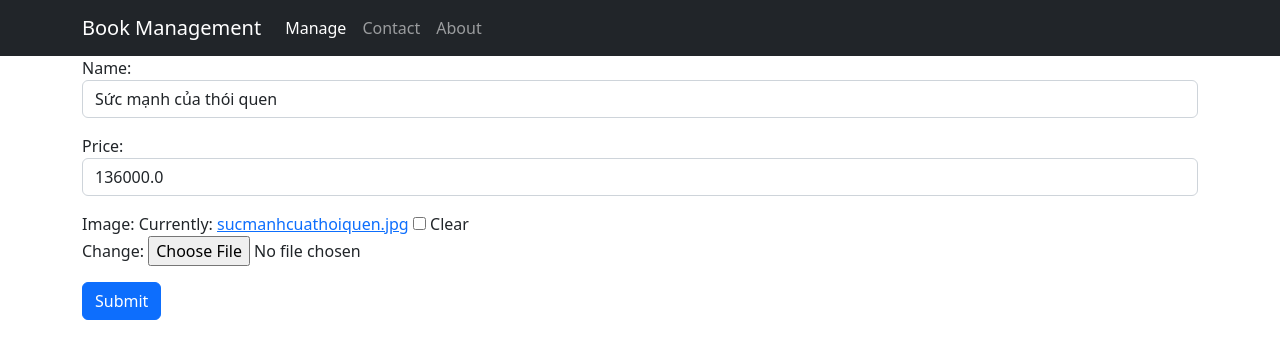
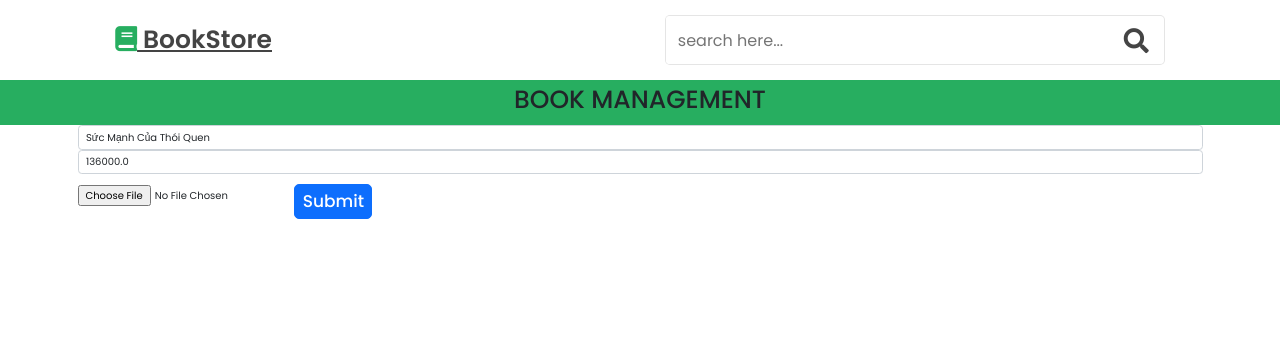
Before and after one commit to caominhtri1122001/BookStore, a Django app: page /1/update in a window 1280 px wide. Shown: the top 359 px of the page. Run offline with Django 4.2, Linux system fonts and the light colour scheme; data comes from the database, SQL or seed files in the repository; both versions use the stored data as it was after the commit.

Commit message:
update + mot chut giao dien

```diff
--- a/static/css/style.css
+++ b/static/css/style.css
@@ -72,10 +72,10 @@
 .btn{
     margin-top: 1rem;
     display:inline-block;
-    padding:.9rem 3rem;
+    /*padding:.9rem 3rem;*/
     border-radius: .5rem;
     color:#fff;
-    background:var(--green);
+    /*background:var(--green);*/
     font-size: 1.7rem;
     cursor: pointer;
     font-weight: 500;
--- a/store/templates/store/list.html
+++ b/store/templates/store/list.html
@@ -25,7 +25,7 @@
                     <a href="{% url 'detail' book.id %}">{{ book.name }}</a>
                 </td>
                 <td>
-                    <img class="img-thumbnail" style="width: 200px;height: auto; text-align: center;" src="{{ book.imageURL }}" alt="{{ book.name }}">
+                    <img class="img-thumbnail" style="width: 200px;height: auto; text-align: center;" src="{{ book.imageURL }}" alt="{{ book.name }}" width="50px">
                 </td>
                 <td style="color: red">
                     {{ book.price|floatformat:0 }}
--- a/store/templates/store/manage.html
+++ b/store/templates/store/manage.html
@@ -25,7 +25,7 @@
 {#        </tbody>#}
 {#    </table>#}
 
-
+{%  load static %}
 <!DOCTYPE html>
 <html lang="en">
 <head>
@@ -36,15 +36,35 @@
     <link href="https://cdn.jsdelivr.net/npm/bootstrap@5.2.0-beta1/dist/css/bootstrap.min.css" rel="stylesheet"
           integrity="sha384-0evHe/X+R7YkIZDRvuzKMRqM+OrBnVFBL6DOitfPri4tjfHxaWutUpFmBp4vmVor"
           crossorigin="anonymous">
+    <link rel="stylesheet" href="https://unpkg.com/swiper@7/swiper-bundle.min.css" />
+    <link rel="stylesheet" href="https://cdnjs.cloudflare.com/ajax/libs/font-awesome/5.15.4/css/all.min.css">
+    <link rel="stylesheet" type="text/css" href="{% static 'css/style.css' %}">
 </head>
 <body>
-    {% include 'store/navbar.html' %}
+    <header class="header">
+
+        <div class="header-1">
+
+            <a href="{% url 'store' %}" class="logo"> <i class="fas fa-book"></i> BookStore </a>
+
+            <form action="" class="search-form">
+                <input type="search" name="" placeholder="search here..." id="search-box">
+                <label for="search-box" class="fas fa-search"></label>
+            </form>
+        </div>
+        <div class="header-2">
+            <nav class="navbar" style="justify-content: space-evenly">
+                <div><h1 style="text-align:center;">BOOK MANAGEMENT</h1></div>
+            </nav>
+        </div>
+    </header>
     <div class="container">
         {% block content %} replace me {% endblock %}
     </div>
-   <script src="https://cdn.jsdelivr.net/npm/bootstrap@5.2.0-beta1/dist/js/bootstrap.bundle.min.js"
+    <script src="https://cdn.jsdelivr.net/npm/bootstrap@5.2.0-beta1/dist/js/bootstrap.bundle.min.js"
         integrity="sha384-pprn3073KE6tl6bjs2QrFaJGz5/SUsLqktiwsUTF55Jfv3qYSDhgCecCxMW52nD2" crossorigin="anonymous">
 
-   </script>
+    </script>
+
 </body>
 </html>
--- a/store/templates/store/navbar.html
+++ b/store/templates/store/navbar.html
@@ -8,7 +8,7 @@
           crossorigin="anonymous">
 </head>
 <body>
-    <nav class="navbar navbar-expand-lg navbar-dark bg-dark">
+    <nav class="navbar">
         <div class="container"><a class="navbar-brand" href="/list">Book Management</a>
             <button
                     class="navbar-toggler"
--- a/store/templates/store/update.html
+++ b/store/templates/store/update.html
@@ -7,10 +7,17 @@
 </head>
 <body>
     {% block content %}
-    <form class="form" method="POST">{%  csrf_token %}
-        {{  form.as_p }}
-        <input type="submit" class="btn btn-primary" value="Submit">
-    </form>
+{#    <form class="form" method="POST">{%  csrf_token %}#}
+{#        {{  form.as_p }}#}
+{#        <input type="submit" class="btn btn-primary" value="Submit">#}
+{#    </form>#}
+        <form action="update" class="" method="POST" enctype="multipart/form-data">
+            {% csrf_token %}
+            <input type="text" class="form-control" name="name" value="{{ book.name }}">
+            <input type="text" class="form-control" name="price" value="{{ book.price }}">
+            <input type="file" name="image">
+            <input type="submit" class="btn btn-primary" value="Submit">
+        </form>
     {% endblock %}
 </body>
 </html>
--- a/store/views.py
+++ b/store/views.py
@@ -8,6 +8,7 @@
 from .utils import cartData, guestOrder
 from django.views.decorators.csrf import csrf_exempt
 from django.contrib.auth.forms import AuthenticationForm
+
 
 # Create your views here.
 def store(request):
@@ -53,7 +54,7 @@
 
 def login(request):
     if request.method == "POST":
-        form = AuthenticationForm(data= request.POST)
+        form = AuthenticationForm(data=request.POST)
         if form.is_valid():
             return redirect('list')
     else:
@@ -67,6 +68,7 @@
         'books': books
     }
     return render(request, 'store/list.html', context)
+
 
 # def create_view(request):
 #     form = BookForm(request.POST or None, request.FILES or None)
@@ -87,22 +89,28 @@
         # image = request.FILES['image']
         # print('name',name,price,image)
         Book.objects.create(name=request.POST['name'],
-                        price=request.POST['price'],
-                        image=request.FILES['image'],)
+                            price=request.POST['price'],
+                            image=request.FILES['image'], )
         return redirect('list')
     else:
         return render(request, 'store/create.html')
 
+
 def update_view(request, id):
     book = get_object_or_404(Book, id=id)
-    form = BookForm(request.POST or None, instance=book)
+    # book = get_object_or_404(Book, id=id)
+    # form = BookForm(request.POST or None, instance=book)
     if request.method == 'POST':
-        form.save()
+        book.delete()
+        Book.objects.create(name=request.POST['name'],
+                            price=request.POST['price'],
+                            image=request.FILES['image'], )
         return redirect('/list')
     context = {
-        'form': form
+        'book': book
     }
     return render(request, 'store/update.html', context)
+
 
 def delete_view(request, id):
     book = get_object_or_404(Book, id=id)
@@ -113,6 +121,7 @@
         'book': book
     }
     return render(request, 'store/delete.html', context)
+
 
 def updateItem(request):
     data = json.loads(request.body)
```
Also changed, not shown: store/templates/store/detail.html (+4 -4 lines), db.sqlite3, static/images/352799225045211.png (added), static/images/Noelle_yandere.png (added).
